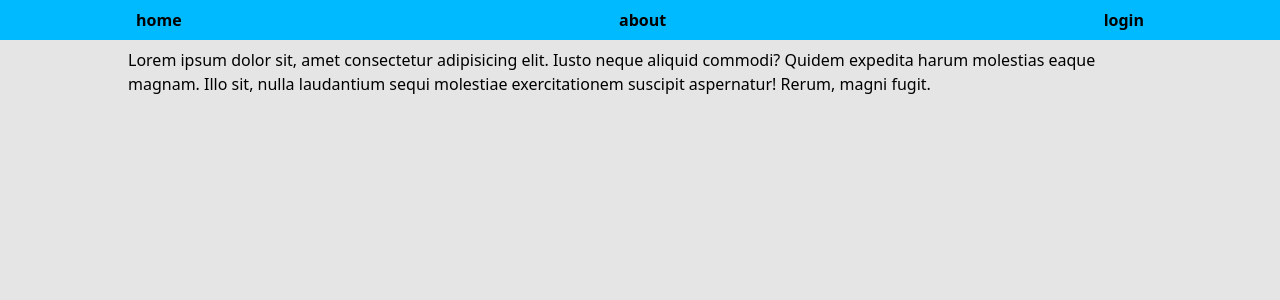
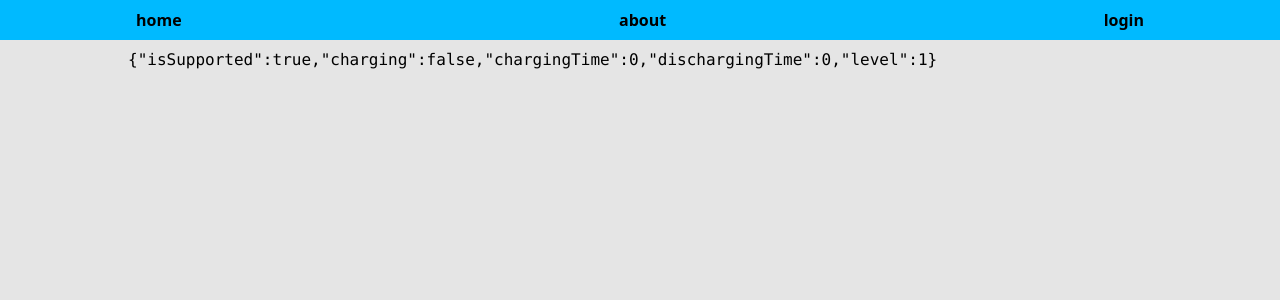
Before and after one commit to Helton-Carlos/nuxt-pwa, a Nuxt app: page / in a window 1280 px wide. Shown: the top 300 px of the page. Built offline with nearby package versions, Linux system fonts and the light colour scheme.

Commit message:
feat: feature test PWA

```diff
--- a/assets/main.css
+++ b/assets/main.css
@@ -10,7 +10,7 @@ body {
 }
 
 .container {
-  @apply w-4/5 m-auto pt-2
+  @apply w-4/5 m-auto pt-2;
 }
 
 .btn {
--- a/pages/index.vue
+++ b/pages/index.vue
@@ -1,9 +1,11 @@
-<script lang="ts" setup></script>
+<script setup lang="ts">
+import { reactive } from 'vue';
+import { useBattery } from '@vueuse/core';
+
+const battery = reactive(useBattery());
+const text = JSON.stringify(battery);
+</script>
+
 <template>
-  <div>
-    Lorem ipsum dolor sit, amet consectetur adipisicing elit. Iusto neque
-    aliquid commodi? Quidem expedita harum molestias eaque magnam. Illo sit,
-    nulla laudantium sequi molestiae exercitationem suscipit aspernatur! Rerum,
-    magni fugit.
-  </div>
+  <pre lang="yaml">{{ text }}</pre>
 </template>
--- a/pages/login.vue
+++ b/pages/login.vue
@@ -1,10 +1,20 @@
 <script lang="ts" setup>
+import { useVibrate } from '@vueuse/core';
+
+const { vibrate, stop, isSupported } = useVibrate({ pattern: [300, 100, 300] });
+
 const user = ref({
   username: '',
   password: '',
 });
 
-const login = async () => {};
+const login = () => {
+  user.value.username && user.value.password ? alert('true') : vibrate();
+
+  setTimeout(() => {
+    alert('fim');
+  }, 1000);
+};
 </script>
 
 <template>
```
